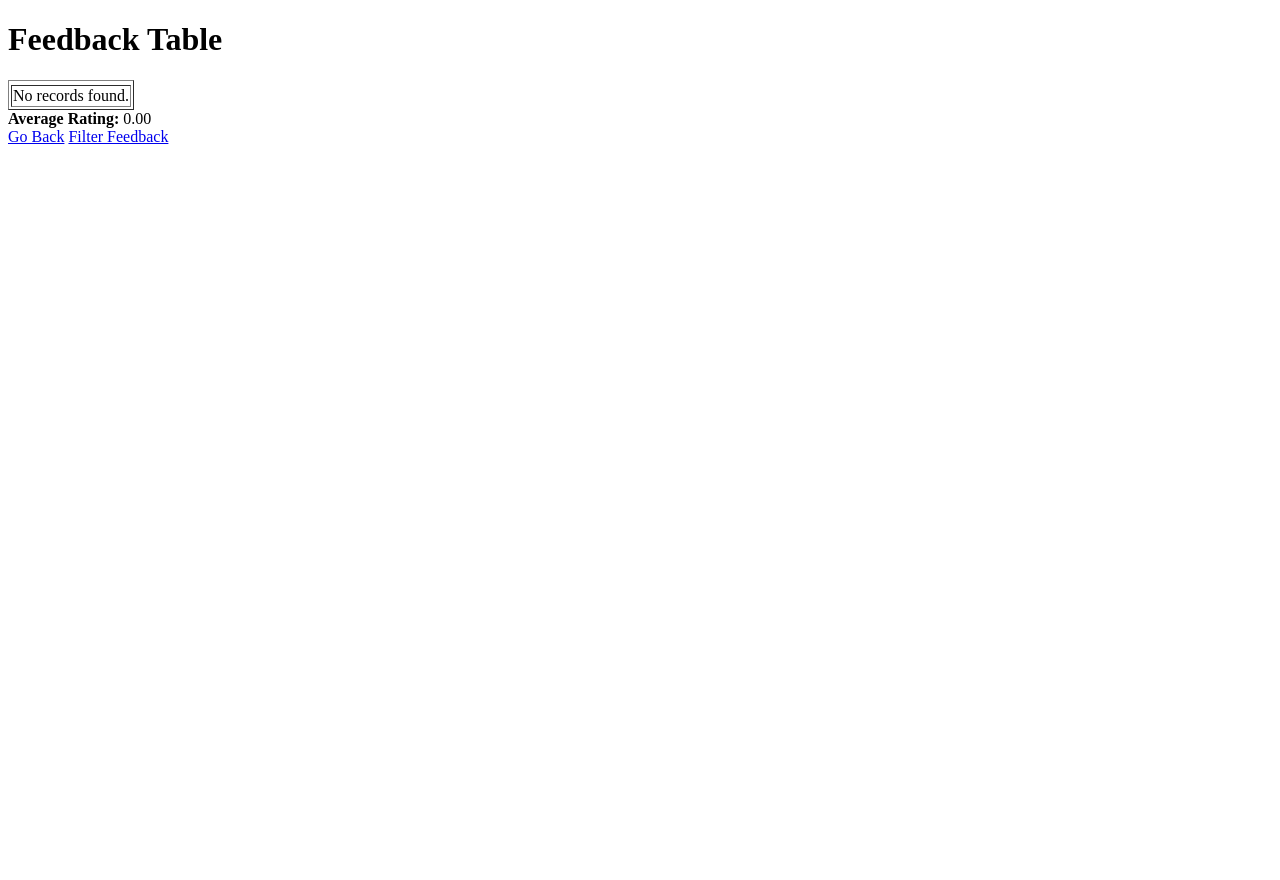
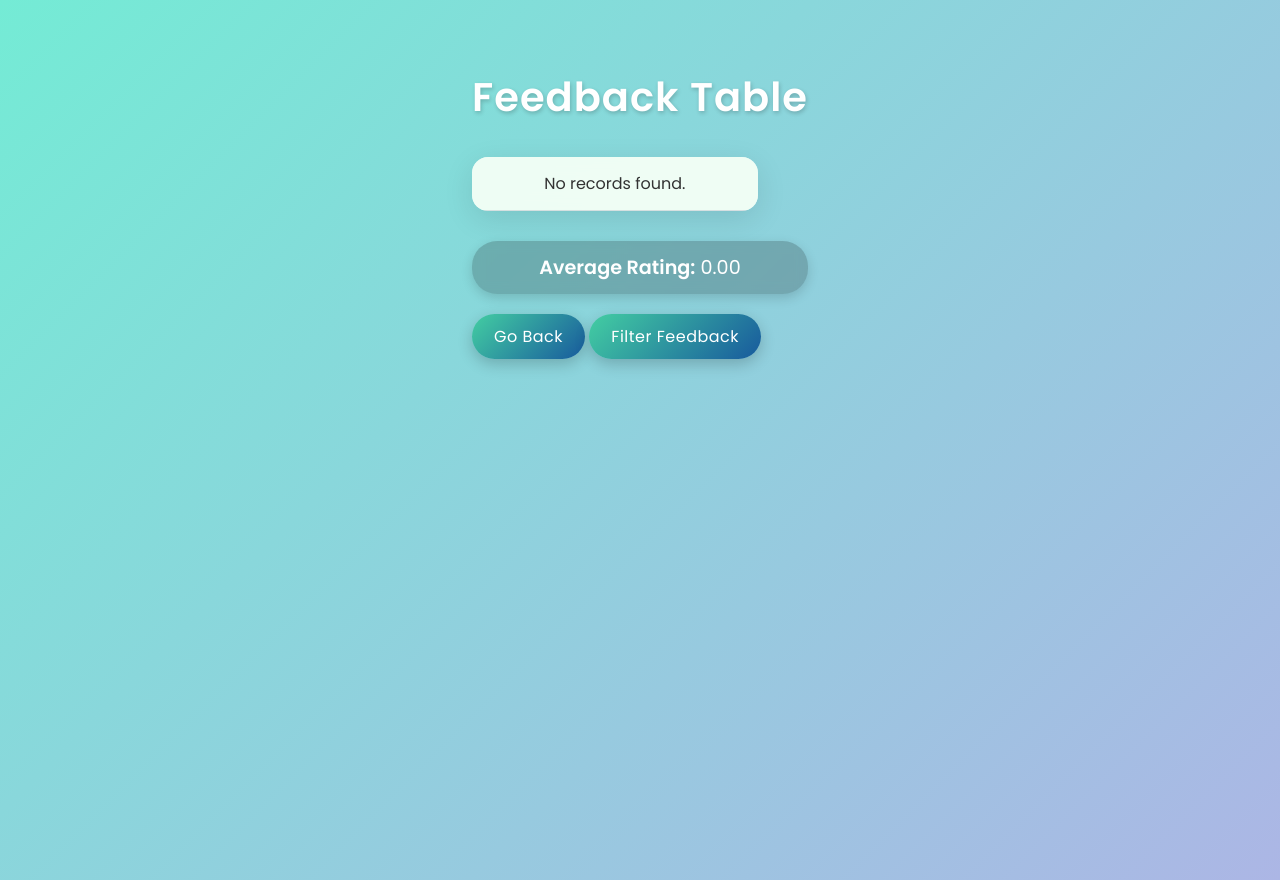
Before and after one commit to olasubomiawolaja/webAppDev-GROUP-A-GROUP9, a PHP site: page /display.php in a window 1280 px wide. Before the commit the page ends 144 px from the top, so only its background shows below. Run offline with PHP 8.4, Linux system fonts and the light colour scheme; data that the repository does not hold is empty.

Commit message:
Added CSS styling directly in display.php

```diff
--- a/Assignment-1/display.php
+++ b/Assignment-1/display.php
@@ -9,7 +9,6 @@ if (!$result) {
     die("Error retrieving data: " . mysqli_error($conn));
 }
 
-
 $avg_sql = "SELECT AVG(rating) AS average_rating FROM feedbacks";
 $avg_result = mysqli_query($conn, $avg_sql);
 $avg_row = mysqli_fetch_assoc($avg_result);
@@ -20,22 +19,129 @@ $average_rating = number_format($avg_row['average_rating'], 2);
 <html lang="en">
 <head>
     <meta charset="UTF-8">
-    <title> View Feedback</title>
+    <title>View Feedback</title>
+
+       <style>
+        @import url('https://fonts.googleapis.com/css2?family=Poppins:wght@300;400;600&display=swap');
+
+        body {
+            font-family: 'Poppins', sans-serif;
+            margin: 0;
+            padding: 40px 0;
+            background: linear-gradient(135deg, #74ebd5, #ACB6E5);
+            min-height: 100vh;
+            color: #333;
+            display: flex;
+            flex-direction: column;
+            align-items: center;
+            animation: fadeIn 1s ease-in-out;
+        }
+
+        h1 {
+            text-align: center;
+            color: #fff;
+            font-size: 2.5rem;
+            letter-spacing: 1px;
+            text-shadow: 1px 2px 4px rgba(0,0,0,0.2);
+            margin-bottom: 30px;
+        }
+
+        table {
+            width: 85%;
+            border-collapse: collapse;
+            background: rgba(255, 255, 255, 0.85);
+            border-radius: 16px;
+            overflow: hidden;
+            box-shadow: 0 8px 30px rgba(0,0,0,0.1);
+            backdrop-filter: blur(8px);
+            transition: transform 0.3s ease, box-shadow 0.3s ease;
+        }
+
+        table:hover {
+            transform: scale(1.01);
+            box-shadow: 0 10px 35px rgba(0,0,0,0.15);
+        }
+
+        th, td {
+            padding: 14px 18px;
+            text-align: center;
+            border-bottom: 1px solid rgba(0,0,0,0.1);
+        }
+
+        th {
+            background: linear-gradient(135deg, #43cea2, #185a9d);
+            color: #fff;
+            text-transform: uppercase;
+            letter-spacing: 0.5px;
+            font-size: 15px;
+        }
+
+        tr:nth-child(even) td {
+            background-color: rgba(240, 255, 240, 0.6);
+        }
+
+        tr:hover td {
+            background-color: rgba(129, 212, 250, 0.4);
+            transition: background-color 0.3s ease;
+        }
+
+        .average {
+            text-align: center;
+            margin-top: 30px;
+            font-size: 1.2rem;
+            color: #fff;
+            background: rgba(0,0,0,0.2);
+            padding: 12px 25px;
+            border-radius: 25px;
+            box-shadow: 0 4px 12px rgba(0,0,0,0.15);
+            backdrop-filter: blur(6px);
+            transition: transform 0.3s ease, background-color 0.3s ease;
+        }
+
+        .average:hover {
+            transform: translateY(-4px);
+            background: rgba(255,255,255,0.25);
+        }
+
+        a {
+            display: inline-block;
+            margin-top: 20px;
+            padding: 10px 22px;
+            text-decoration: none;
+            background: linear-gradient(135deg, #43cea2, #185a9d);
+            color: white;
+            border-radius: 30px;
+            font-weight: 500;
+            letter-spacing: 0.5px;
+            transition: all 0.3s ease;
+            box-shadow: 0 5px 15px rgba(0,0,0,0.2);
+        }
+
+        a:hover {
+            transform: translateY(-3px);
+            background: linear-gradient(135deg, #5ee7df, #b490ca);
+            box-shadow: 0 6px 20px rgba(0,0,0,0.3);
+        }
+
+        @keyframes fadeIn {
+            from { opacity: 0; transform: translateY(15px); }
+            to { opacity: 1; transform: translateY(0); }
+        }
+    </style>
 </head>
 <body>
+    <div class="container">
         <h1>Feedback Table</h1>
 
-    <table border="1">
+        <table>
             <tr>
                 <?php
-
                 if (mysqli_num_rows($result) > 0) {
                     $fields = mysqli_fetch_fields($result);
                     foreach ($fields as $field) {
                         echo "<th>" . htmlspecialchars($field->name) . "</th>";
                     }
                     echo "</tr>";
-
 
                     mysqli_data_seek($result, 0);
                     while ($row = mysqli_fetch_assoc($result)) {
@@ -51,11 +157,14 @@ $average_rating = number_format($avg_row['average_rating'], 2);
                 ?>
         </table>
 
-    <div>
+        <div class="average">
             <strong>Average Rating:</strong> <?php echo $average_rating; ?>
         </div>
 
-    <a href="feedback.html">Go Back</a>
-    <a href="filter.php">Filter Feedback</a>
+        <div class="buttons">
+            <a href="feedback.html" class="btn">Go Back</a>
+            <a href="filter.php" class="btn btn-secondary">Filter Feedback</a>
+        </div>
+    </div>
 </body>
 </html>
```
Also changed, not shown: Assignment-1/README.md. Lines whose indentation alone changed are shown as unchanged.
